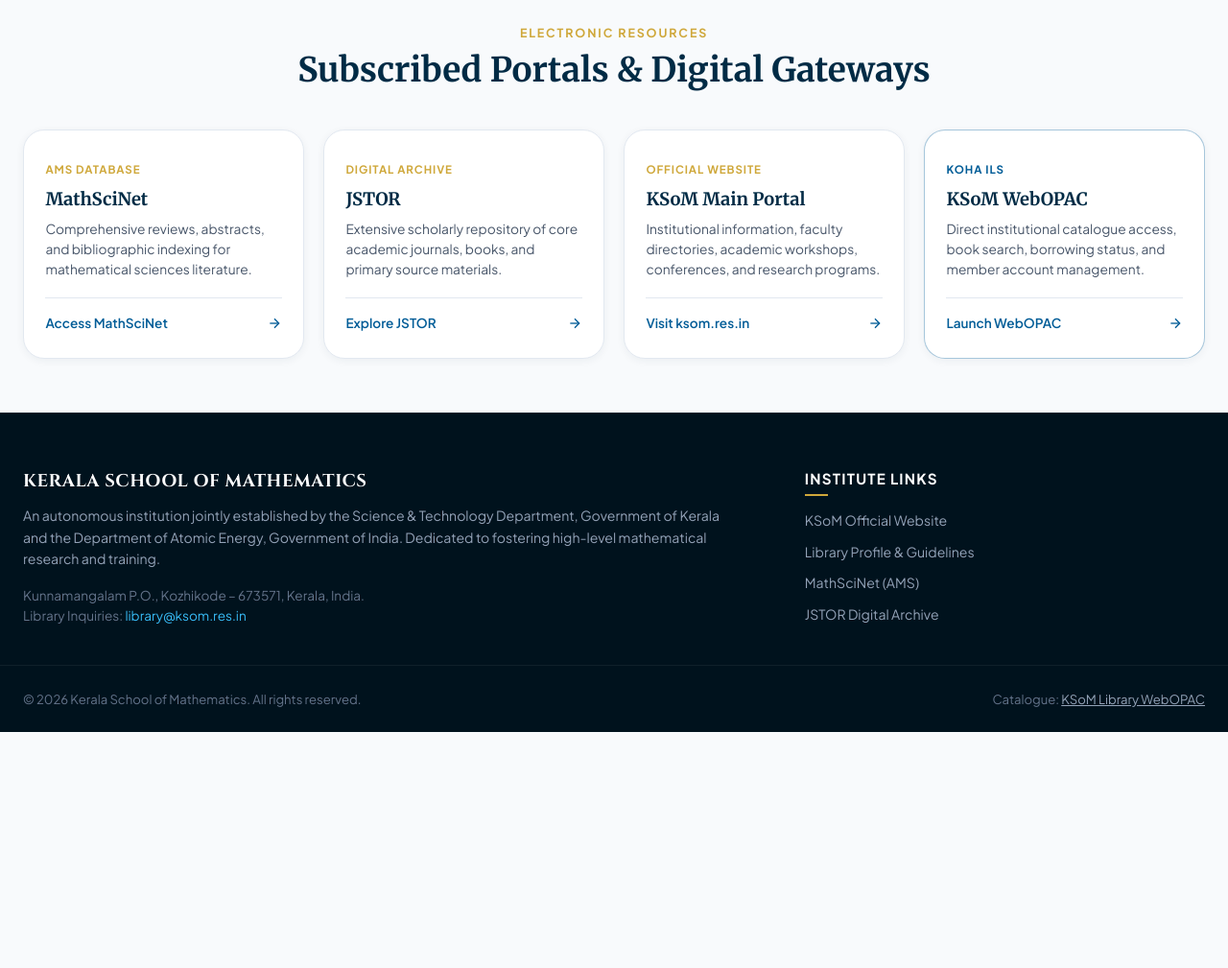
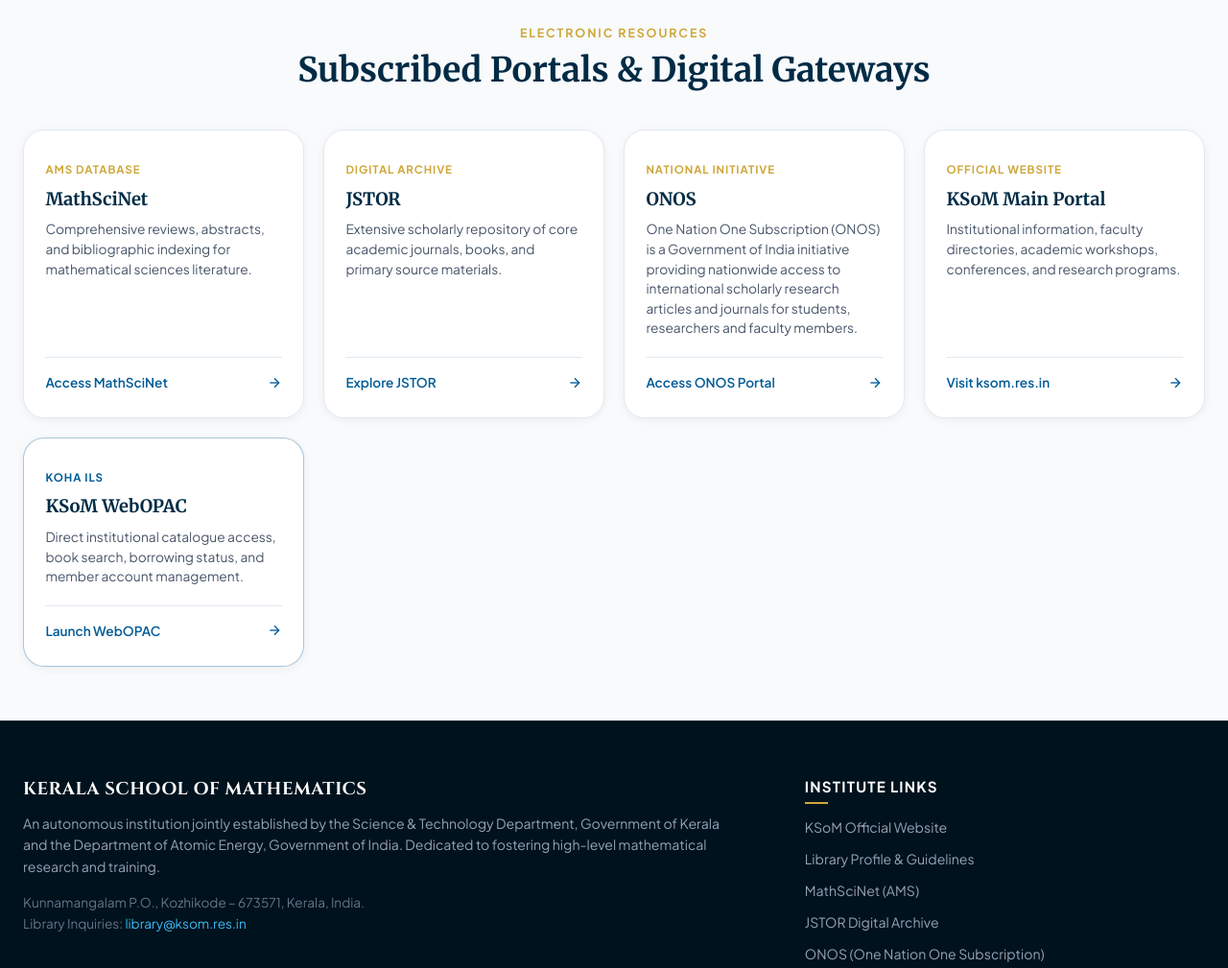
Before and after one commit to kerala-school-of-mathematics/opac-ksom, a plain HTML site: page index.html in a window 1280 px wide. Shown: the part 1460-2469 px from the top of the page at 96% size. Before the commit the page ends 2223 px from the top, so only its background shows below. Drawn offline with Linux system fonts and the light colour scheme.

Commit message:
Add ONOS (One Nation One Subscription) card to Electronic Resources section

```diff
--- a/index.html
+++ b/index.html
@@ -1745,7 +1745,20 @@
           </div>
         </a>
 
-        <!-- Portal 3: KSoM Portal -->
+        <!-- Portal 3: ONOS -->
+        <a href="https://www.onos.gov.in/ums/check-access" target="_blank" rel="noopener" class="portal-access-card">
+          <div class="portal-card-top">
+            <span class="portal-card-tag">National Initiative</span>
+            <h3 class="portal-card-heading">ONOS</h3>
+            <p class="portal-card-snippet">One Nation One Subscription (ONOS) is a Government of India initiative providing nationwide access to international scholarly research articles and journals for students, researchers and faculty members.</p>
+          </div>
+          <div class="portal-card-action">
+            <span>Access ONOS Portal</span>
+            <svg width="16" height="16" viewBox="0 0 24 24" fill="none" stroke="currentColor" stroke-width="2"><path d="M5 12h14"></path><path d="m12 5 7 7-7 7"></path></svg>
+          </div>
+        </a>
+
+        <!-- Portal 4: KSoM Portal -->
         <a href="https://ksom.res.in" target="_blank" rel="noopener" class="portal-access-card">
           <div class="portal-card-top">
             <span class="portal-card-tag">Official Website</span>
@@ -1758,7 +1771,7 @@
           </div>
         </a>
 
-        <!-- Portal 4: WebOPAC -->
+        <!-- Portal 5: WebOPAC -->
         <a href="http://210.212.228.235" target="_blank" rel="noopener" class="portal-access-card" style="border-color: rgba(0, 92, 151, 0.35);">
           <div class="portal-card-top">
             <span class="portal-card-tag" style="color: var(--accent-blue);">Koha ILS</span>
@@ -1797,6 +1810,7 @@
           <li><a href="https://ksom.res.in/resources/library/" target="_blank" rel="noopener">Library Profile &amp; Guidelines</a></li>
           <li><a href="https://mathscinet.ams.org/mathscinet/" target="_blank" rel="noopener">MathSciNet (AMS)</a></li>
           <li><a href="https://www.jstor.org/" target="_blank" rel="noopener">JSTOR Digital Archive</a></li>
+          <li><a href="https://www.onos.gov.in/ums/check-access" target="_blank" rel="noopener">ONOS (One Nation One Subscription)</a></li>
         </ul>
       </div>
     </div>
```
